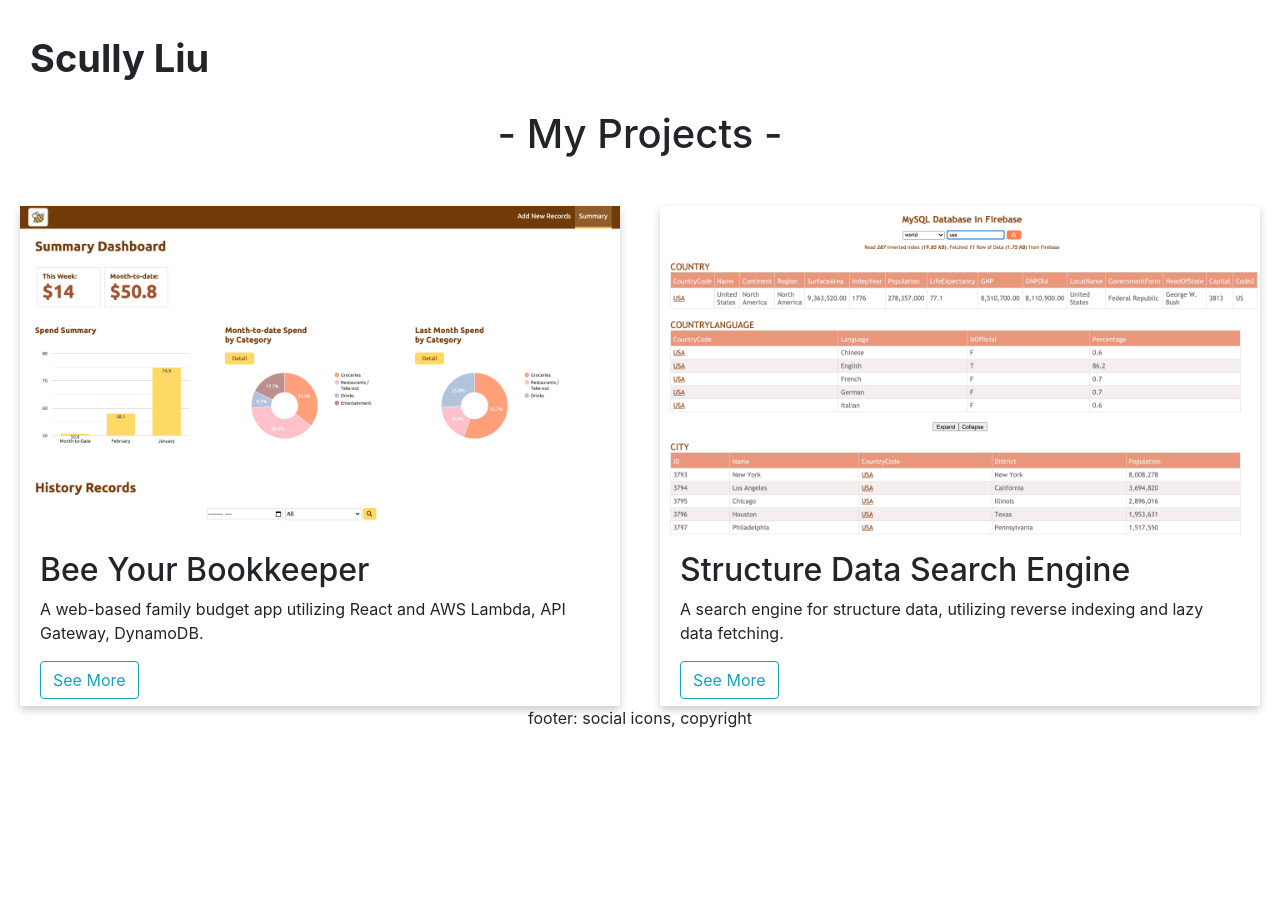
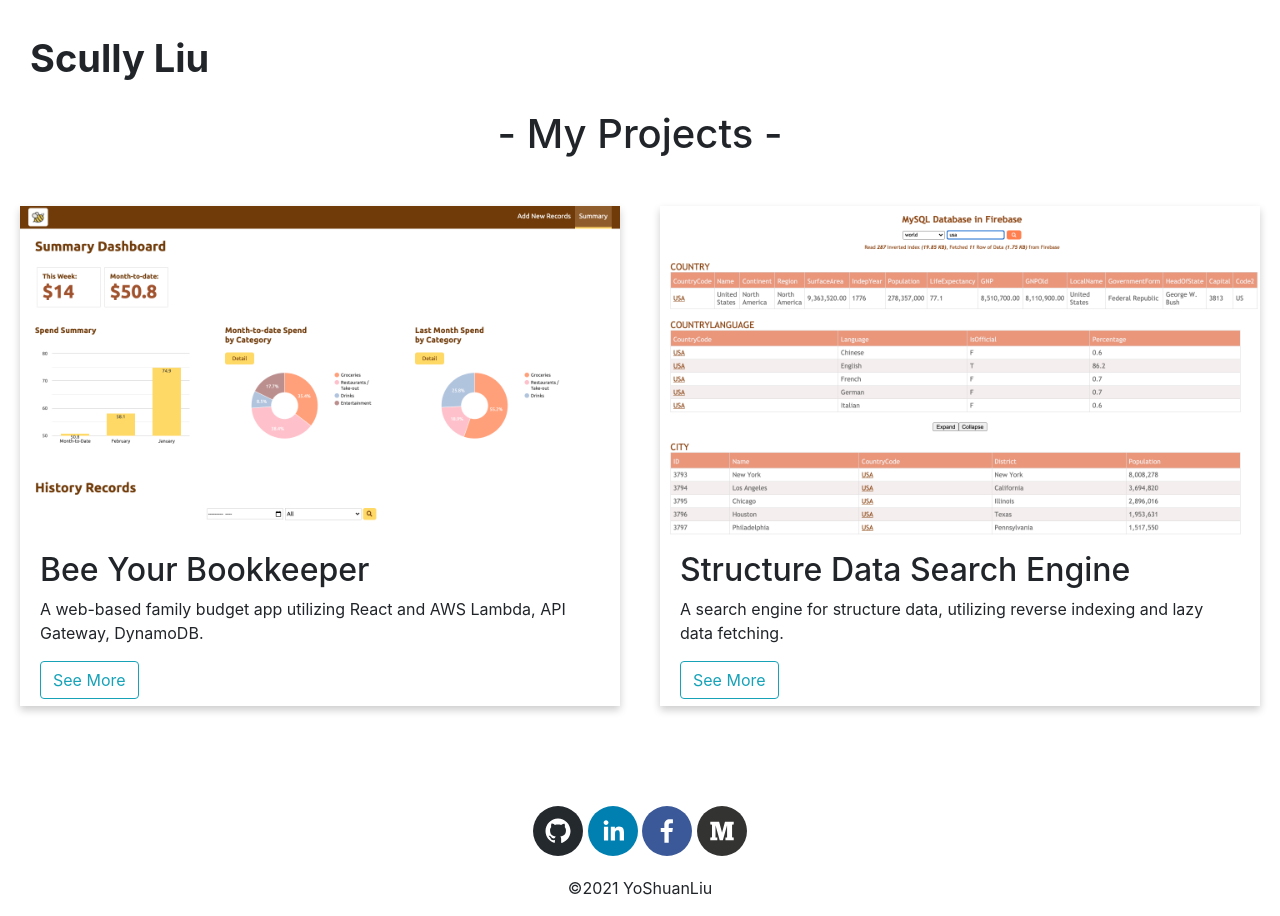
Before and after one commit to yoshuanl/my-profile, a React (Create React App) app: page / in a window 1280 px wide. Before the commit the page ends 800 px from the top, so only its background shows below. Built offline with nearby package versions, Linux system fonts and the light colour scheme.

Commit message:
add social icons and copyright

```diff
--- a/package.json
+++ b/package.json
@@ -12,6 +12,7 @@
     "react-card-flip": "^1.1.0",
     "react-dom": "^17.0.1",
     "react-scripts": "4.0.3",
+    "react-social-icons": "^4.1.0",
     "web-vitals": "^1.1.0"
   },
   "scripts": {
--- /dev/null
+++ b/src/containers/SocialIcons/SocialIcons.css
@@ -0,0 +1,4 @@
+.IconList {
+    margin-top: 100px;
+    margin-bottom: 20px;
+}
--- /dev/null
+++ b/src/containers/SocialIcons/SocialIcons.js
@@ -0,0 +1,19 @@
+import React, { Fragment } from 'react';
+import { SocialIcon } from 'react-social-icons';
+
+import './SocialIcons.css';
+
+const SocialIcons = () => {
+    return (
+        <Fragment>
+            <div className="IconList">
+                <SocialIcon url="https://github.com/yoshuanl" target="_blank" />{' '}
+                <SocialIcon url="https://www.linkedin.com/in/yo-shuan-liu/" target="_blank" />{' '}
+                <SocialIcon url="https://www.facebook.com/scullyliu0722/" target="_blank" />{' '}
+                <SocialIcon url="https://yoshuanliu.medium.com" target="_blank" />
+            </div>
+        </Fragment>
+    )
+};
+
+export default SocialIcons;
--- a/src/hoc/Layout/Layout.js
+++ b/src/hoc/Layout/Layout.js
@@ -1,6 +1,7 @@
 import React, { Component, Fragment } from 'react';
 
 import ProjectCards from '../../components/ProjectCards/ProjectCards';
+import SocialIcons from '../../containers/SocialIcons/SocialIcons';
 
 class Layout extends Component {
     render() {
@@ -8,7 +9,8 @@ class Layout extends Component {
             <Fragment>
                 <h1>- My Projects -</h1>
                 <ProjectCards />
-                <div>footer: social icons, copyright</div>
+                <SocialIcons />
+                <p>©2021 YoShuanLiu</p>
             </Fragment>
         )
     }
```
Also changed, not shown: 1 other file (tests, documents, lock files or other folders).
